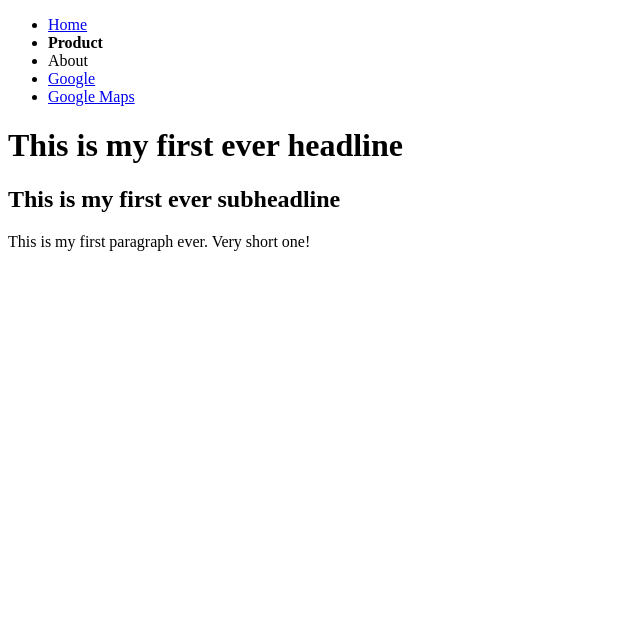
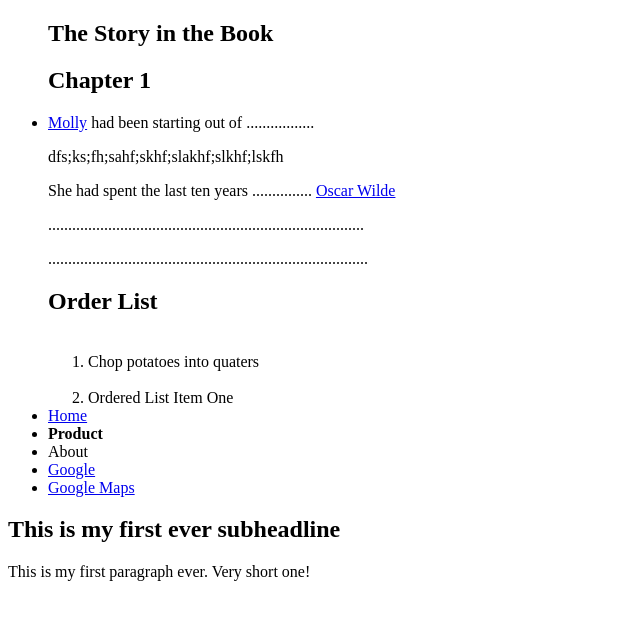
Before and after one commit to vicfil/exercise2, a plain HTML site: page index.html in a window 1280 px wide. Shown: the whole page, without its empty margins (0-640 px from the left). Drawn offline with Linux system fonts and the light colour scheme.

Commit message:
working site

```diff
--- a/index.html
+++ b/index.html
@@ -1,12 +1,31 @@
 <!doctype html>
 <html>
     <head>
-        <title> This is my doc title</title>
+        <title><h1> The Story in the book </h1></title>
     </head>
     <body>
         <header>
             <nav>
                 <ul>
+
+                    <h1> The Story in the Book </h1>
+                    <h2> Chapter 1 </h2>
+                     <p> <li><a href="/">Molly</a> had been starting out of .................</p>
+                     <p> dfs;ks;fh;sahf;skhf;slakhf;slkhf;lskfh</p>
+
+                     <p> She had spent the last ten years ............... <a href="http://www.cmgww.com/historic/wilde/">Oscar Wilde</a></p>
+                     <p> ...............................................................................</p>
+                     <p>................................................................................</p>
+
+                     <h2> Order List </h2>
+
+                        <ol>
+                             <li>Chop potatoes into quaters </li>
+                             <li>Ordered List Item One</li>
+                        </ol>
+
+
+
                     <li><a href="/">Home</a></li>
                     <li><b>Product</b></li>
                     <li><c>About</c></li>
@@ -16,7 +35,7 @@
                 </ul>
             </nav>
         </header>
-        <h1> This is my first ever headline</h1>
+
         <h2> This is my first ever subheadline</h2>
 
 
```
